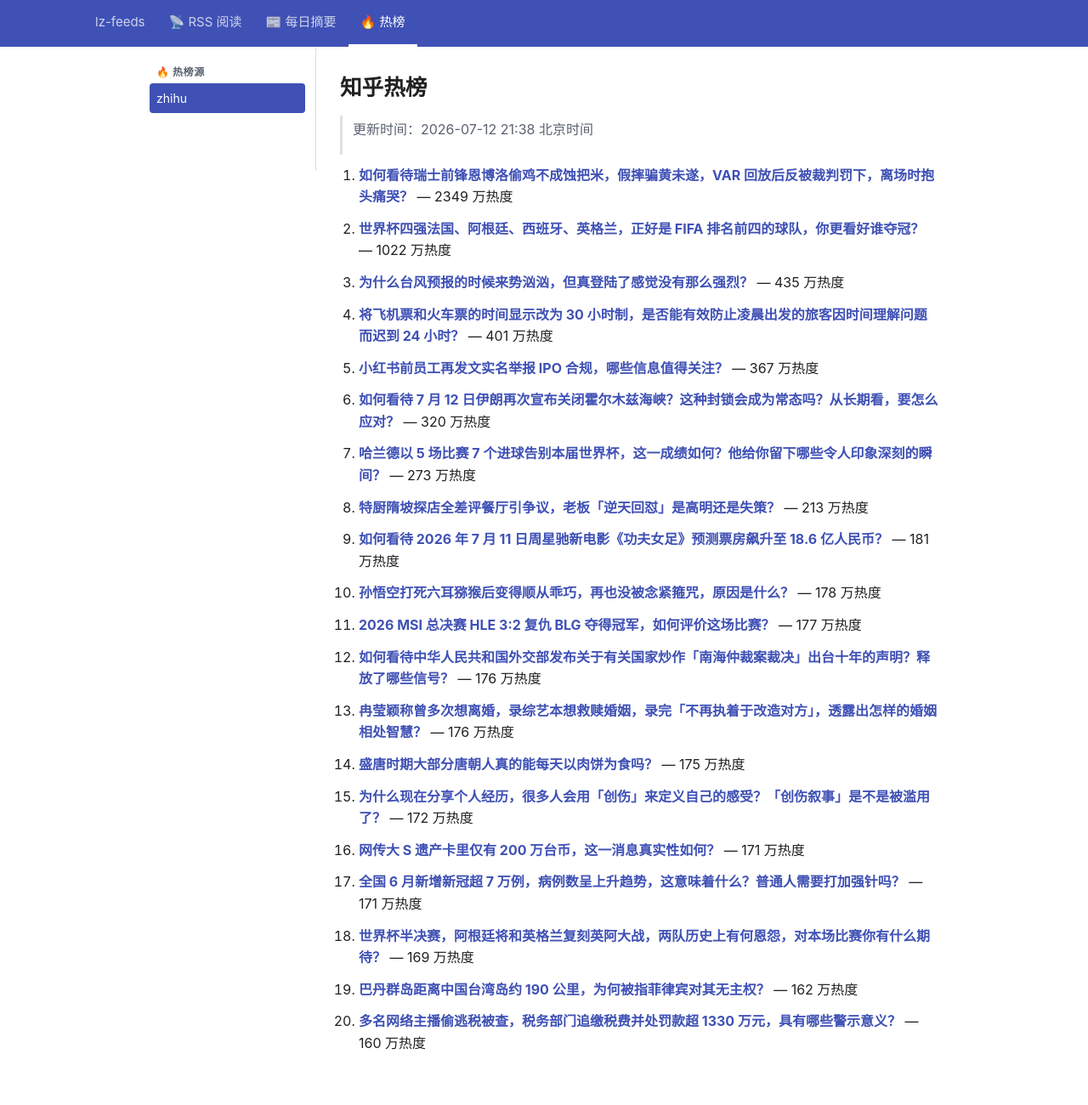
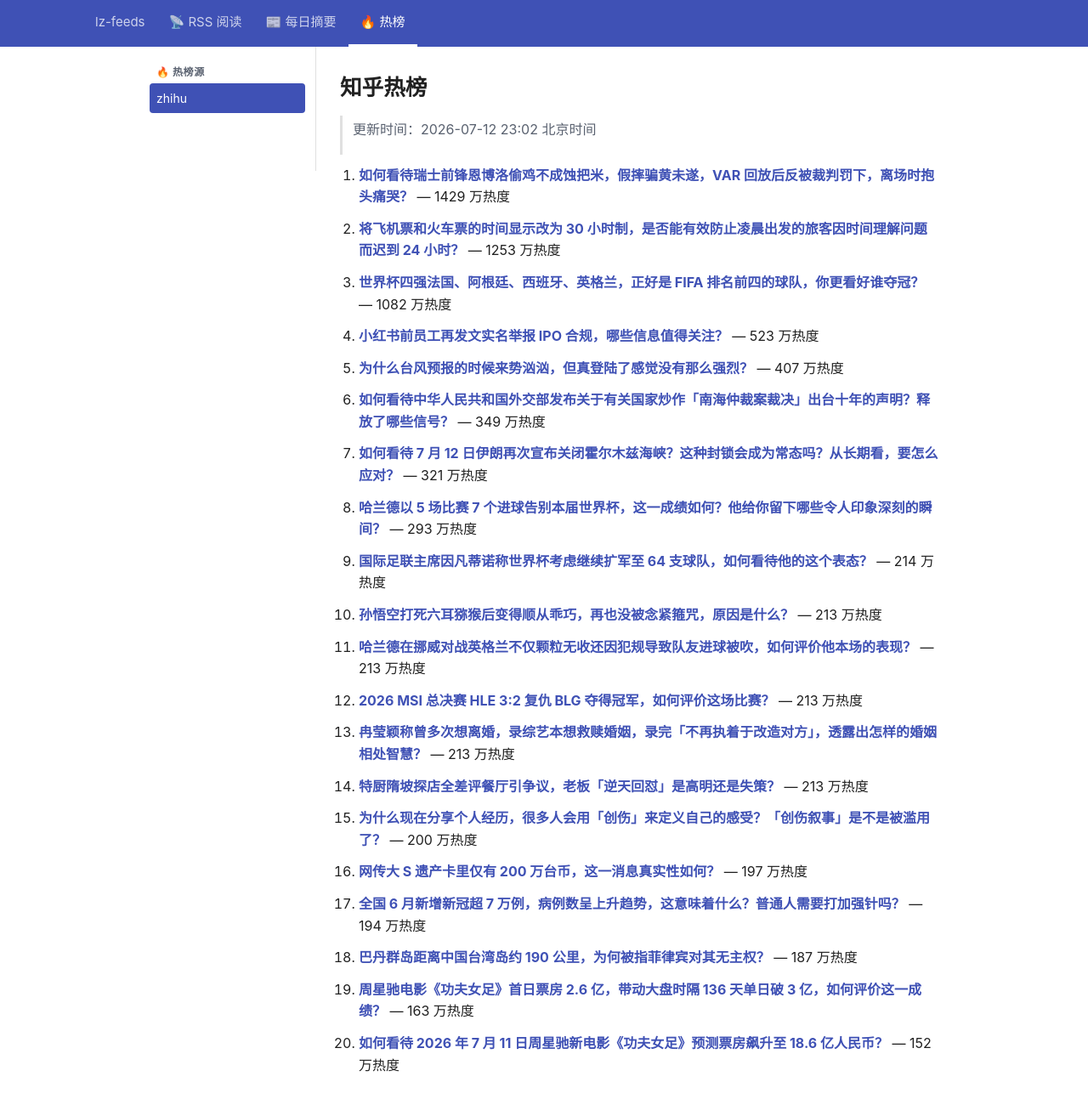
Before and after one commit to lizhang0101/lz-feeds, a Jekyll site: the page built from _hotlist/zhihu.md, in a window 1280 px wide and 1330 px high. Shown: the top 1300 px of the window at 85% size. Built offline with Jekyll 4.4.1, drawn with Linux system fonts in a browser that asks for light colours.

Commit message:
hotlist: 2026-07-12T15:02Z

```diff
--- a/_hotlist/zhihu.md
+++ b/_hotlist/zhihu.md
@@ -1,48 +1,48 @@
 ---
-updated: 2026-07-12 21:38 北京时间
+updated: 2026-07-12 23:02 北京时间
 count: 20
 ---
 
 # 知乎热榜
 
-> 更新时间：2026-07-12 21:38 北京时间
+> 更新时间：2026-07-12 23:02 北京时间
 
-1. **[如何看待瑞士前锋恩博洛偷鸡不成蚀把米，假摔骗黄未遂，VAR 回放后反被裁判罚下，离场时抱头痛哭？](https://www.zhihu.com/question/2059586957143795316)** — 2349 万热度
+1. **[如何看待瑞士前锋恩博洛偷鸡不成蚀把米，假摔骗黄未遂，VAR 回放后反被裁判罚下，离场时抱头痛哭？](https://www.zhihu.com/question/2059586957143795316)** — 1429 万热度
 
-2. **[世界杯四强法国、阿根廷、西班牙、英格兰，正好是 FIFA 排名前四的球队，你更看好谁夺冠？](https://www.zhihu.com/question/2059606032012113468)** — 1022 万热度
+2. **[将飞机票和火车票的时间显示改为 30 小时制，是否能有效防止凌晨出发的旅客因时间理解问题而迟到 24 小时？](https://www.zhihu.com/question/2015414302245422985)** — 1253 万热度
 
-3. **[为什么台风预报的时候来势汹汹，但真登陆了感觉没有那么强烈？](https://www.zhihu.com/question/1943291837109478434)** — 435 万热度
+3. **[世界杯四强法国、阿根廷、西班牙、英格兰，正好是 FIFA 排名前四的球队，你更看好谁夺冠？](https://www.zhihu.com/question/2059606032012113468)** — 1082 万热度
 
-4. **[将飞机票和火车票的时间显示改为 30 小时制，是否能有效防止凌晨出发的旅客因时间理解问题而迟到 24 小时？](https://www.zhihu.com/question/2015414302245422985)** — 401 万热度
+4. **[小红书前员工再发文实名举报 IPO 合规，哪些信息值得关注？](https://www.zhihu.com/question/2058623048639689021)** — 523 万热度
 
-5. **[小红书前员工再发文实名举报 IPO 合规，哪些信息值得关注？](https://www.zhihu.com/question/2058623048639689021)** — 367 万热度
+5. **[为什么台风预报的时候来势汹汹，但真登陆了感觉没有那么强烈？](https://www.zhihu.com/question/1943291837109478434)** — 407 万热度
 
-6. **[如何看待 7 月 12 日伊朗再次宣布关闭霍尔木兹海峡？这种封锁会成为常态吗？从长期看，要怎么应对？](https://www.zhihu.com/question/2059566718733776028)** — 320 万热度
+6. **[如何看待中华人民共和国外交部发布关于有关国家炒作「南海仲裁案裁决」出台十年的声明？释放了哪些信号？](https://www.zhihu.com/question/2059717066660303002)** — 349 万热度
 
-7. **[哈兰德以 5 场比赛 7 个进球告别本届世界杯，这一成绩如何？他给你留下哪些令人印象深刻的瞬间？](https://www.zhihu.com/question/2059562876868583536)** — 273 万热度
+7. **[如何看待 7 月 12 日伊朗再次宣布关闭霍尔木兹海峡？这种封锁会成为常态吗？从长期看，要怎么应对？](https://www.zhihu.com/question/2059566718733776028)** — 321 万热度
 
-8. **[特厨隋坡探店全差评餐厅引争议，老板「逆天回怼」是高明还是失策？](https://www.zhihu.com/question/2059021609504186485)** — 213 万热度
+8. **[哈兰德以 5 场比赛 7 个进球告别本届世界杯，这一成绩如何？他给你留下哪些令人印象深刻的瞬间？](https://www.zhihu.com/question/2059562876868583536)** — 293 万热度
 
-9. **[如何看待 2026 年 7 月 11 日周星驰新电影《功夫女足》预测票房飙升至 18.6 亿人民币？](https://www.zhihu.com/question/2059204572552361429)** — 181 万热度
+9. **[国际足联主席因凡蒂诺称世界杯考虑继续扩军至 64 支球队，如何看待他的这个表态？](https://www.zhihu.com/question/2059571588832531872)** — 214 万热度
 
-10. **[孙悟空打死六耳猕猴后变得顺从乖巧，再也没被念紧箍咒，原因是什么？](https://www.zhihu.com/question/2055315080015828549)** — 178 万热度
+10. **[孙悟空打死六耳猕猴后变得顺从乖巧，再也没被念紧箍咒，原因是什么？](https://www.zhihu.com/question/2055315080015828549)** — 213 万热度
 
-11. **[2026 MSI 总决赛 HLE 3:2 复仇 BLG 夺得冠军，如何评价这场比赛？](https://www.zhihu.com/question/2059612028357063761)** — 177 万热度
+11. **[哈兰德在挪威对战英格兰不仅颗粒无收还因犯规导致队友进球被吹，如何评价他本场的表现？](https://www.zhihu.com/question/2059551988392485935)** — 213 万热度
 
-12. **[如何看待中华人民共和国外交部发布关于有关国家炒作「南海仲裁案裁决」出台十年的声明？释放了哪些信号？](https://www.zhihu.com/question/2059717066660303002)** — 176 万热度
+12. **[2026 MSI 总决赛 HLE 3:2 复仇 BLG 夺得冠军，如何评价这场比赛？](https://www.zhihu.com/question/2059612028357063761)** — 213 万热度
 
-13. **[冉莹颖称曾多次想离婚，录综艺本想救赎婚姻，录完「不再执着于改造对方」，透露出怎样的婚姻相处智慧？](https://www.zhihu.com/question/2057515225566242609)** — 176 万热度
+13. **[冉莹颖称曾多次想离婚，录综艺本想救赎婚姻，录完「不再执着于改造对方」，透露出怎样的婚姻相处智慧？](https://www.zhihu.com/question/2057515225566242609)** — 213 万热度
 
-14. **[盛唐时期大部分唐朝人真的能每天以肉饼为食吗？](https://www.zhihu.com/question/1920148899752023682)** — 175 万热度
+14. **[特厨隋坡探店全差评餐厅引争议，老板「逆天回怼」是高明还是失策？](https://www.zhihu.com/question/2059021609504186485)** — 213 万热度
 
-15. **[为什么现在分享个人经历，很多人会用「创伤」来定义自己的感受？「创伤叙事」是不是被滥用了？](https://www.zhihu.com/question/2057492254889964985)** — 172 万热度
+15. **[为什么现在分享个人经历，很多人会用「创伤」来定义自己的感受？「创伤叙事」是不是被滥用了？](https://www.zhihu.com/question/2057492254889964985)** — 200 万热度
 
-16. **[网传大 S 遗产卡里仅有 200 万台币，这一消息真实性如何？](https://www.zhihu.com/question/2058340032570725122)** — 171 万热度
+16. **[网传大 S 遗产卡里仅有 200 万台币，这一消息真实性如何？](https://www.zhihu.com/question/2058340032570725122)** — 197 万热度
 
-17. **[全国 6 月新增新冠超 7 万例，病例数呈上升趋势，这意味着什么？普通人需要打加强针吗？](https://www.zhihu.com/question/2059065054323123594)** — 171 万热度
+17. **[全国 6 月新增新冠超 7 万例，病例数呈上升趋势，这意味着什么？普通人需要打加强针吗？](https://www.zhihu.com/question/2059065054323123594)** — 194 万热度
 
-18. **[世界杯半决赛，阿根廷将和英格兰复刻英阿大战，两队历史上有何恩怨，对本场比赛你有什么期待？](https://www.zhihu.com/question/2059608160646555311)** — 169 万热度
+18. **[巴丹群岛距离中国台湾岛约 190 公里，为何被指菲律宾对其无主权？](https://www.zhihu.com/question/2057979365087093311)** — 187 万热度
 
-19. **[巴丹群岛距离中国台湾岛约 190 公里，为何被指菲律宾对其无主权？](https://www.zhihu.com/question/2057979365087093311)** — 162 万热度
+19. **[周星驰电影《功夫女足》首日票房 2.6 亿，带动大盘时隔 136 天单日破 3 亿，如何评价这一成绩？](https://www.zhihu.com/question/2059428102430613532)** — 163 万热度
 
-20. **[多名网络主播偷逃税被查，税务部门追缴税费并处罚款超 1330 万元，具有哪些警示意义？](https://www.zhihu.com/question/2058858186505810525)** — 160 万热度
+20. **[如何看待 2026 年 7 月 11 日周星驰新电影《功夫女足》预测票房飙升至 18.6 亿人民币？](https://www.zhihu.com/question/2059204572552361429)** — 152 万热度
```
